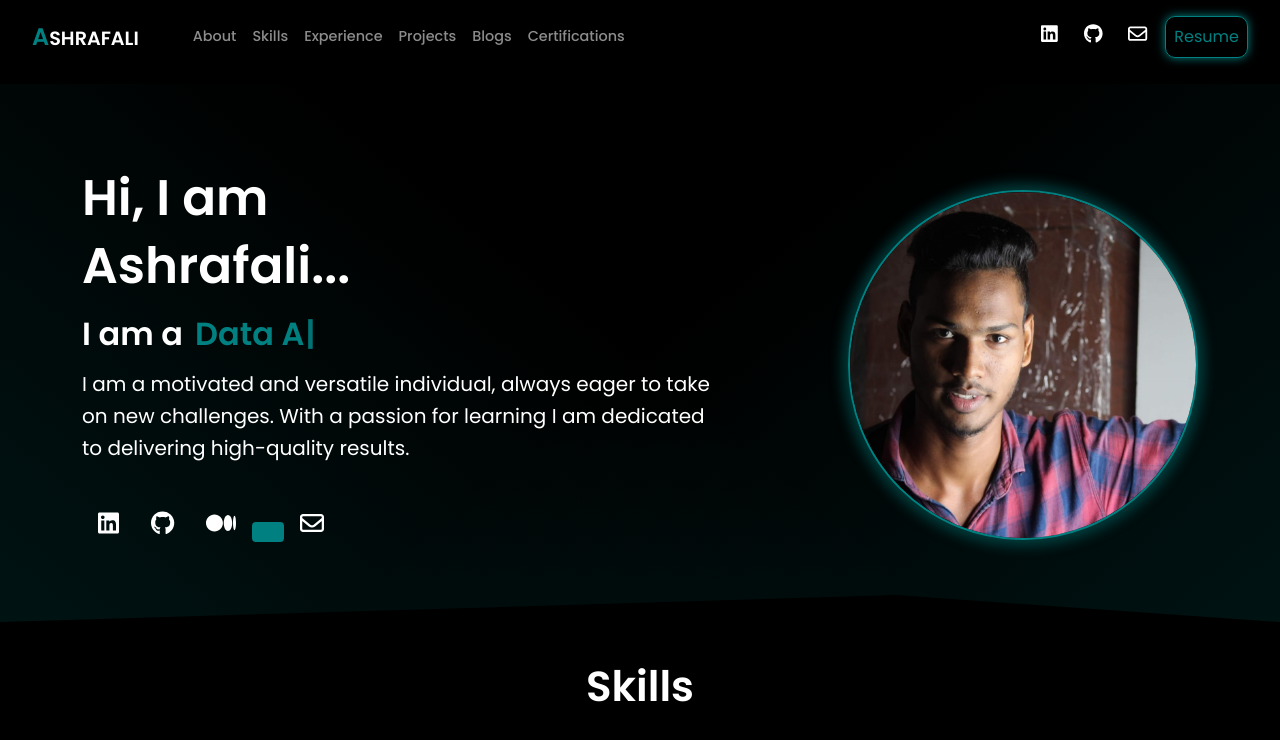
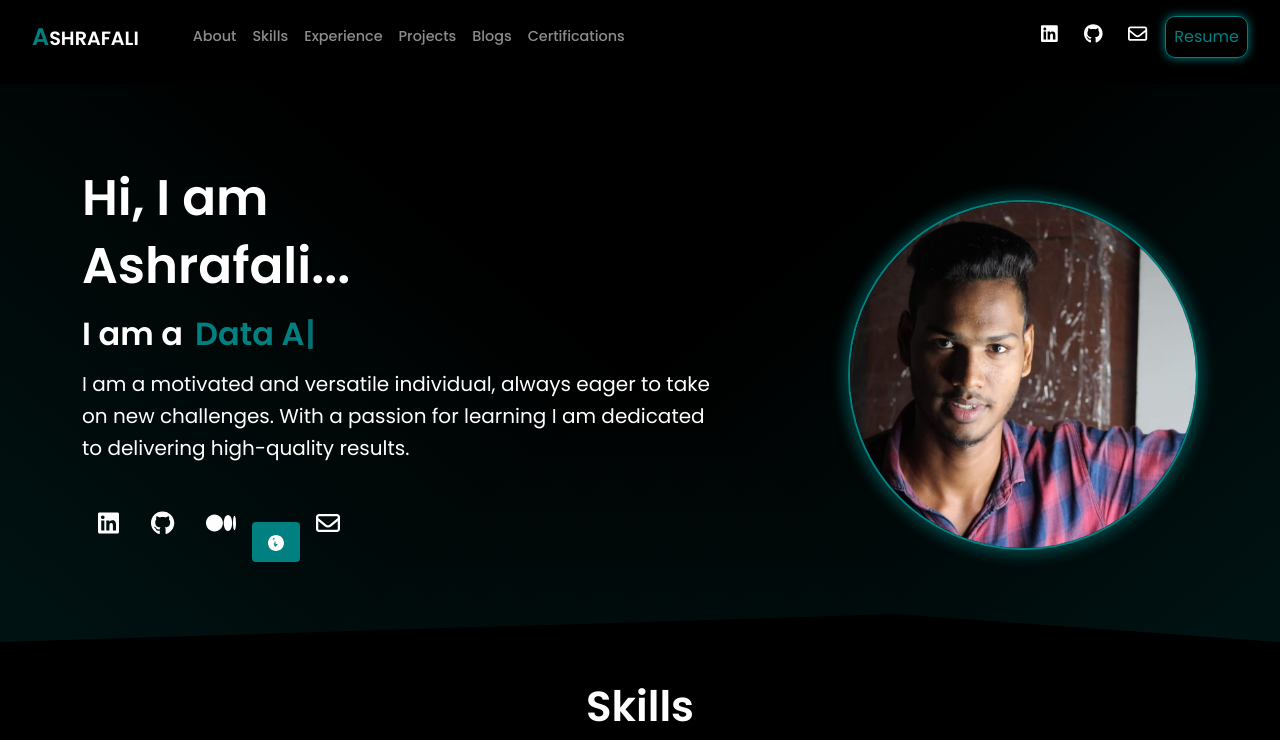
Before and after one commit to ASHRAFALI-M/Personal-Portfolio-React, a React (Vite) app: page / in a window 1280 px wide. Shown: the top 740 px of the page. Built offline with nearby package versions, Linux system fonts and the light colour scheme.

Commit message:
Update About.jsx

```diff
--- a/src/components/About/About.jsx
+++ b/src/components/About/About.jsx
@@ -60,10 +60,13 @@ function About() {
               >
                 <FontAwesomeIcon icon={faMedium} />
               </a>
-               <a href="https://www.kaggle.com/ashrafsmart" className="blog-link"
+               <a
+                 href="https://www.kaggle.com/ashrafsmart"
+                 className="blog-link"
                  target="_blank"
-                 rel="noopener noreferrer">
-                 <kaggle />
+                 rel="noopener noreferrer"
+               >
+                 <KaggleIcon />
                </a>
               <a id="SocialMediaIcon" href="mailto:ashrafali31018@gmail.com">
                 <FontAwesomeIcon icon={faEnvelope} />
```
